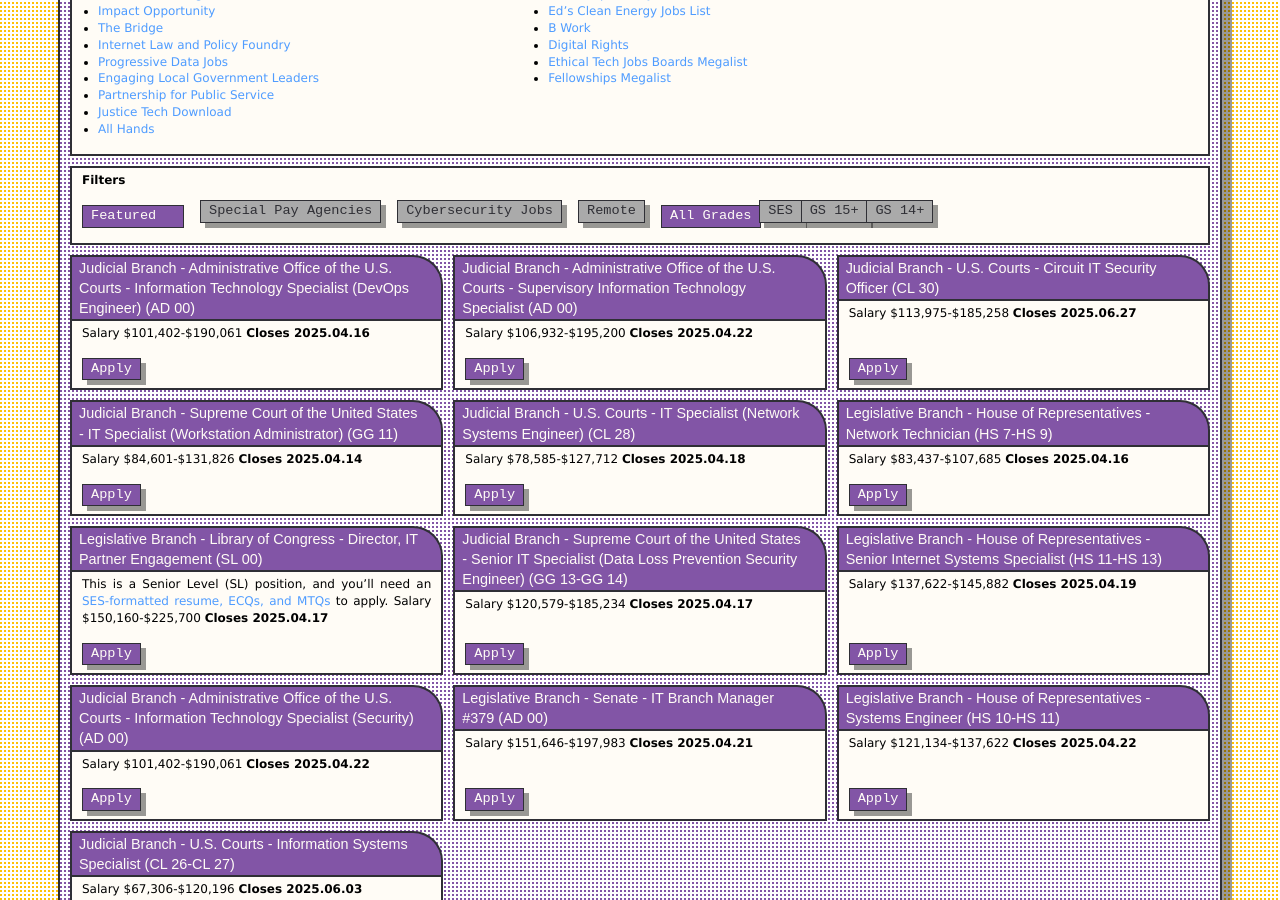
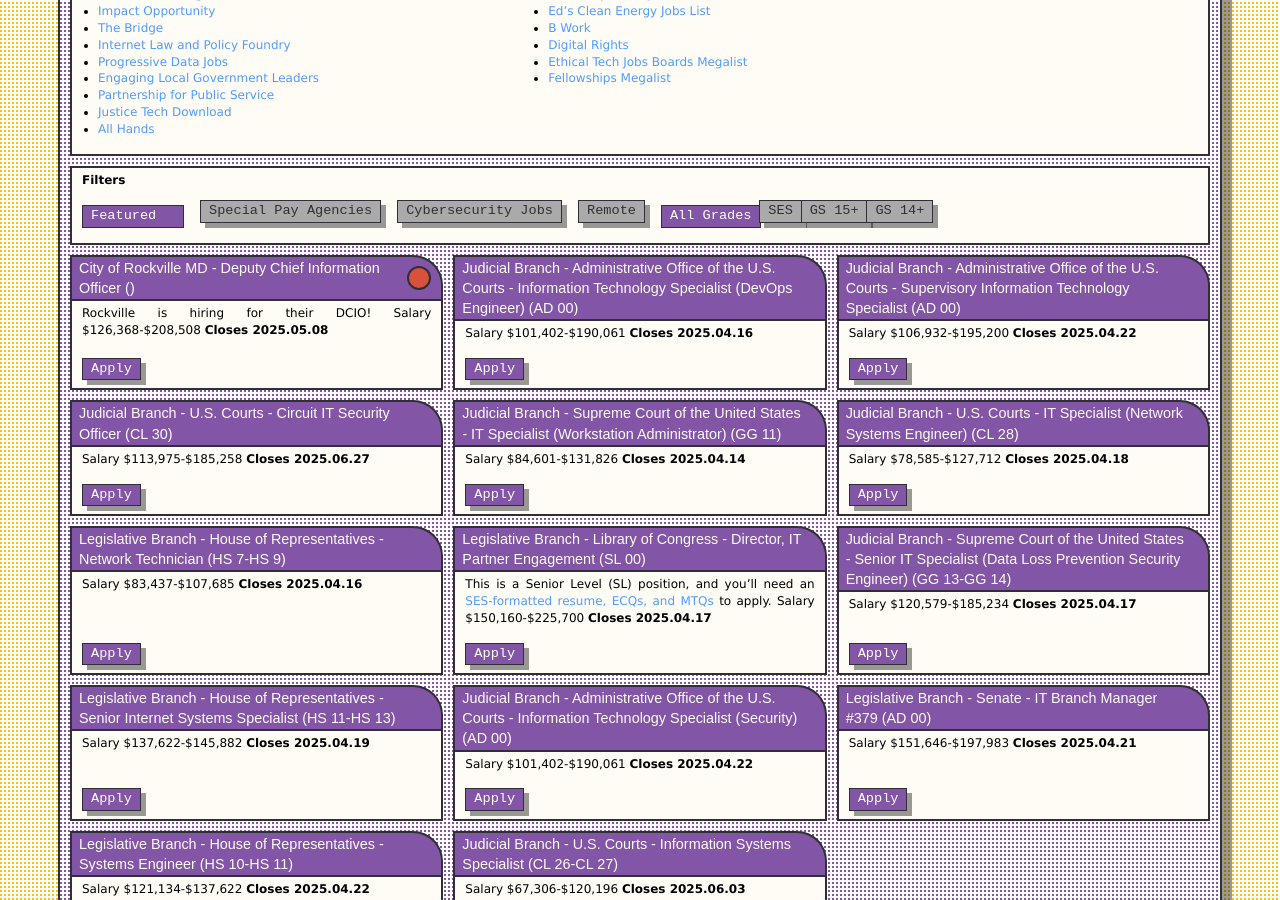
Before and after one commit to krusynth/billhunt.dev, a Jekyll site: the page built from jobs.md, in a window 1280 px wide and 900 px high, scrolled down 462 px. Built offline with Jekyll 4.4.1, drawn with Linux system fonts in a browser that asks for light colours; some web fonts are replaced.

Commit message:
Updating jobs.

```diff
--- a/_data/usajobs.yml
+++ b/_data/usajobs.yml
@@ -1,3 +1,14 @@
+- id: '202500043'
+  posted: '2025-04-12T00:00:00.0000'
+  closes: '2025-05-08T23:59:59.9970'
+  agency: City of Rockville MD
+  title: Deputy Chief Information Officer
+  salaryMin: 126368
+  salaryMax: 208508
+  url: https://www.governmentjobs.com/careers/rockville/jobs/4900226/deputy-chief-information-officer?1
+  remote: false
+  source: custom
+  content: 'Rockville is hiring for their DCIO!'
 - id: '833433900'
   posted: '2025-04-02T00:00:00.0000'
   closes: '2025-04-16T23:59:59.9970'
```
